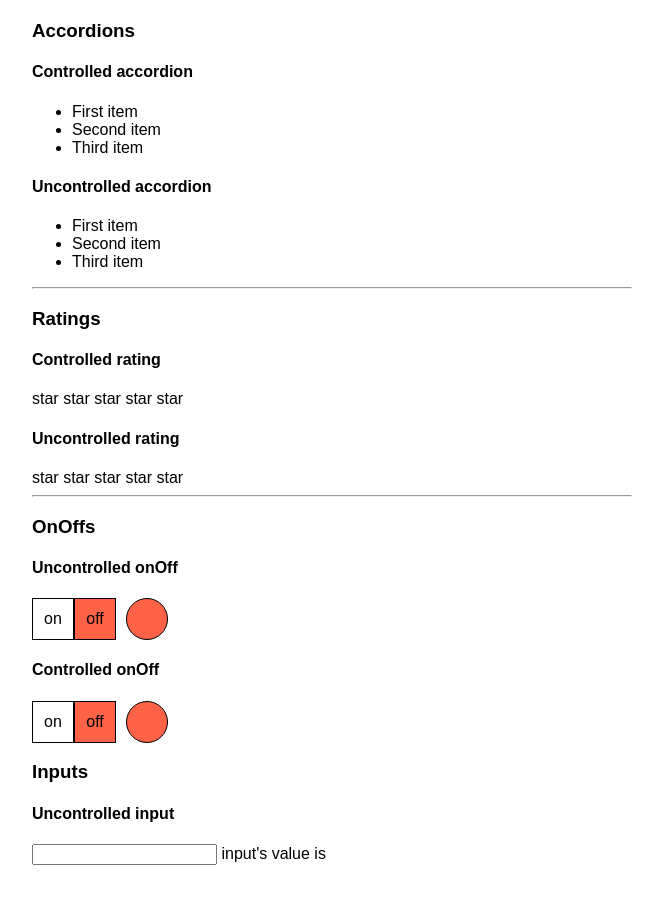
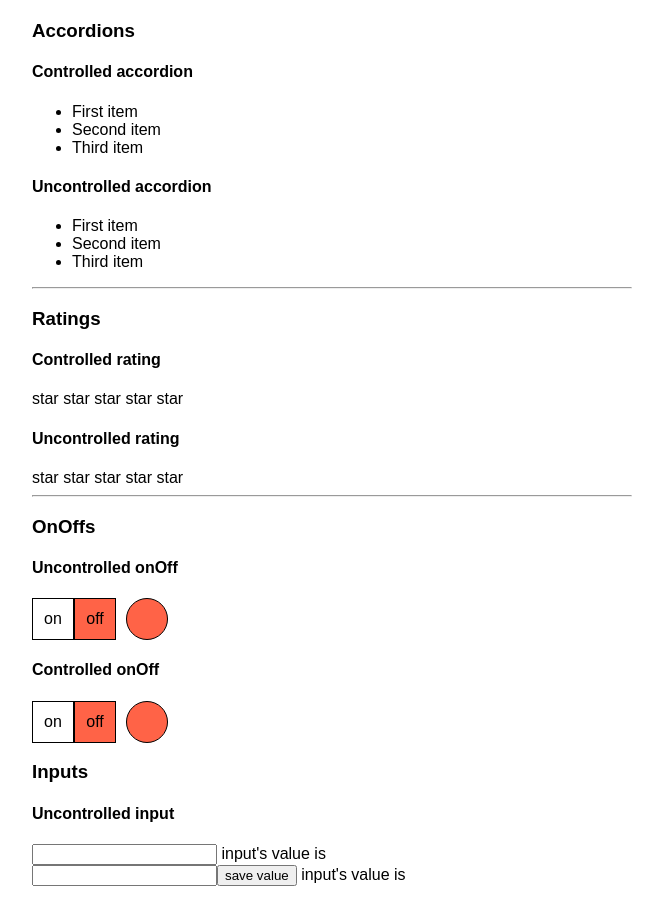
Before and after one commit to Odinokun/v-react-kabzda, a React (Vite) app: page / in a window 1280 px wide. Shown: the whole page, without its empty margins (308-971 px from the left). Before the commit the page ends 885 px from the top, so only its background shows below. Built offline with nearby package versions, Linux system fonts and the light colour scheme.

Commit message:
feat: add UncInputRef component and integrate it into App

```diff
--- a/src/App.tsx
+++ b/src/App.tsx
@@ -7,6 +7,7 @@ import { UncOnOff } from './components/OnOffs/UncOnOff';
 import { CtrlOnOff } from './components/OnOffs/CtrlOnOff';
 import './App.css';
 import { UncInput } from './Inputs/UncInput';
+import { UncInputRef } from './Inputs/UncInputRef';
 
 export type RatingValueType = 0 | 1 | 2 | 3 | 4 | 5;
 
@@ -39,6 +40,7 @@ function App() {
       <PageTitle title='Inputs' />
       <h4>Uncontrolled input</h4>
       <UncInput />
+      <UncInputRef />
     </div>
   );
 }
--- /dev/null
+++ b/src/Inputs/UncInputRef.tsx
@@ -0,0 +1,19 @@
+import { useRef, useState } from 'react';
+
+export const UncInputRef = () => {
+  const [value, setValue] = useState<string>('');
+  const inputRef = useRef<HTMLInputElement>(null);
+
+  const onSaveValue = () => {
+    const el = inputRef.current as HTMLInputElement;
+    setValue(el.value);
+  };
+
+  return (
+    <div>
+      <input ref={inputRef} />
+      <button onClick={onSaveValue}>save value</button>
+      <span> input's value is {value}</span>
+    </div>
+  );
+};
```
